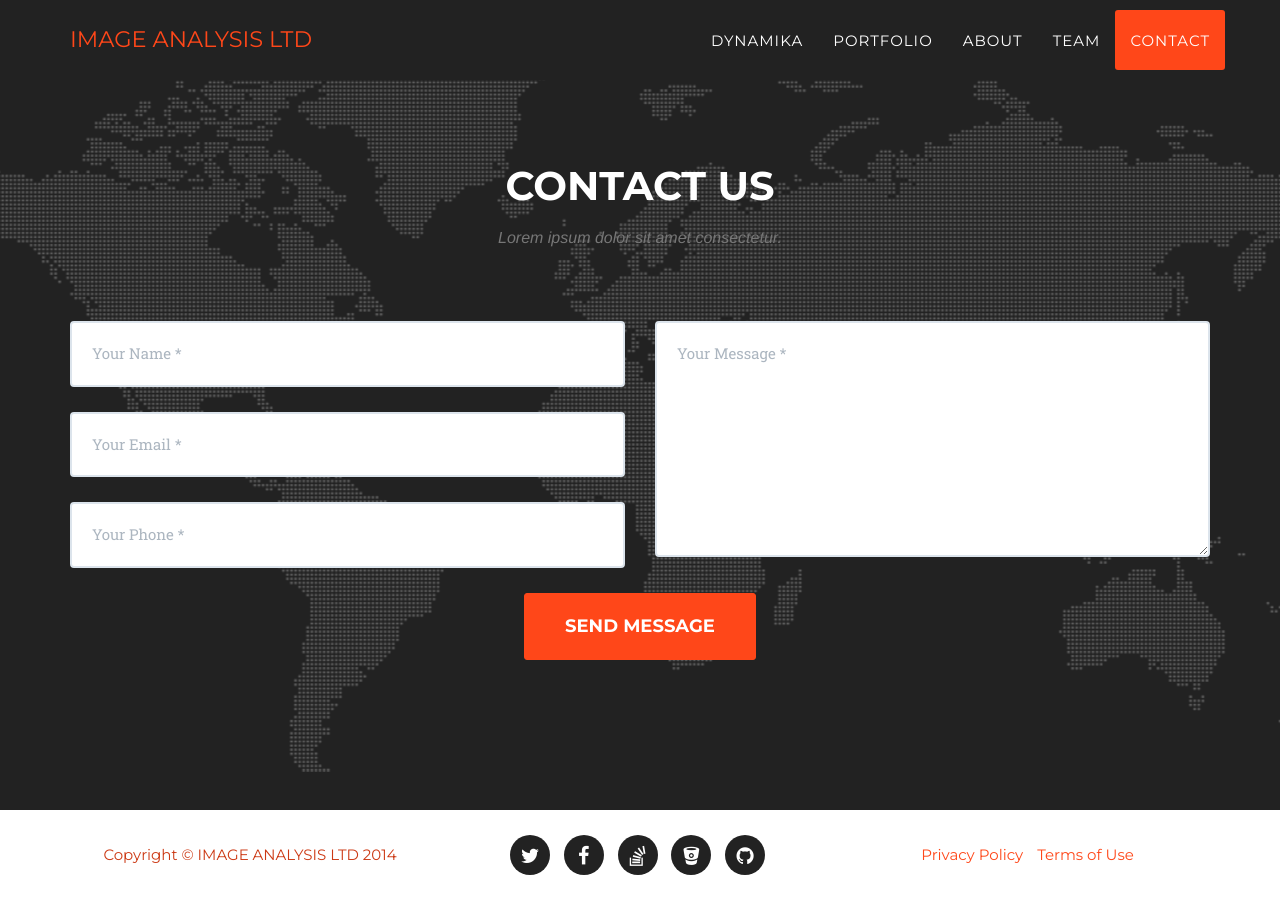
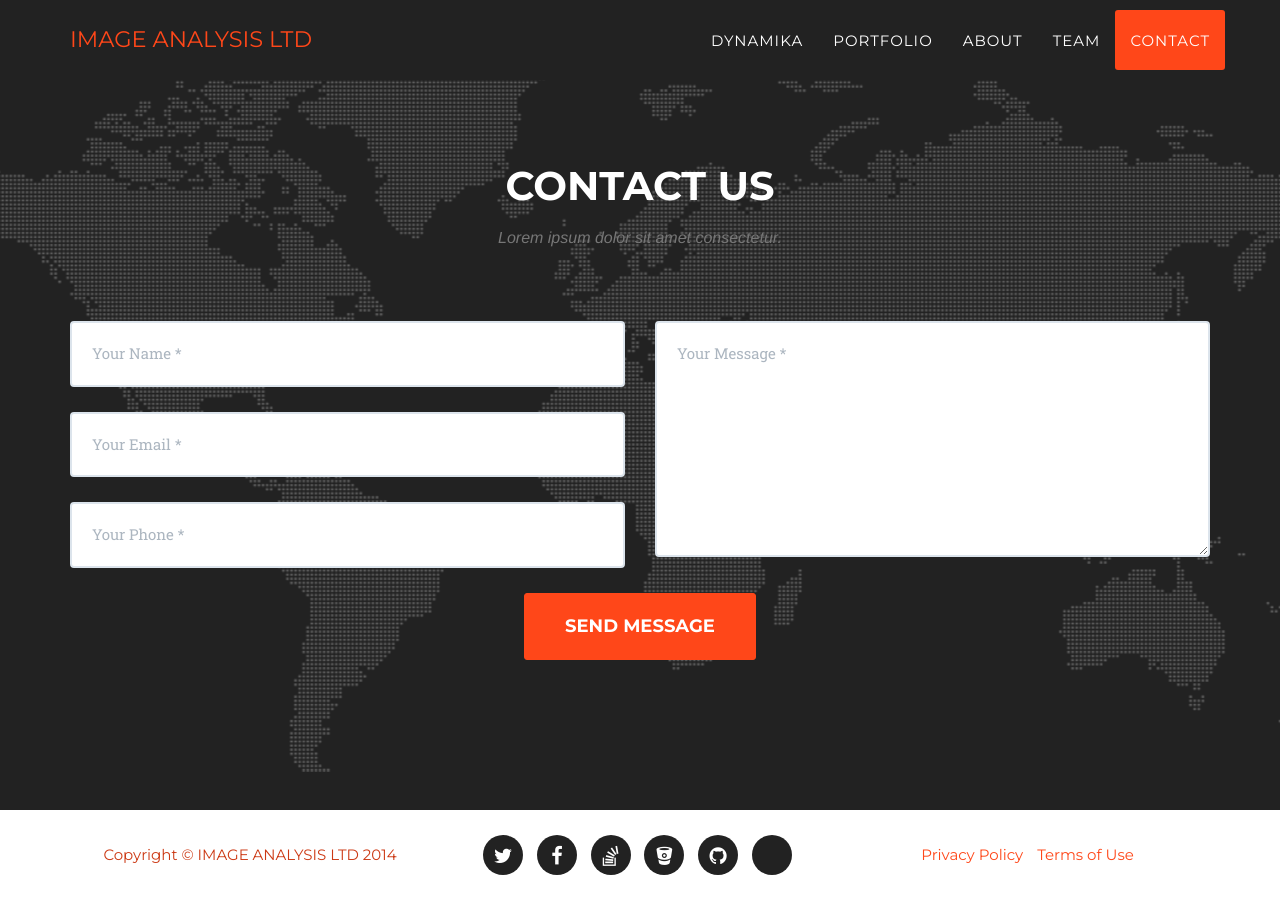
Before and after one commit to imageanalysis/openaccess, a Jekyll site: the page built from _posts/2014-07-14-project-5.markdown, in a window 1280 px wide and 900 px high, scrolled down 4886 px. Built offline with Jekyll 4.4.1, drawn with Linux system fonts in a browser that asks for light colours; some web fonts are replaced.

```diff
--- a/_config.yml
+++ b/_config.yml
@@ -59,6 +59,8 @@ social:
     url: http://bitbucket.org/jekyll
   - title: github
     url: http://github.com/jekyll
+  - title: email
+    url: mailto:kasper.marstal@imageanalysis.co.uk
 
 # Postal address (add as many lines as necessary)
 address:
```
